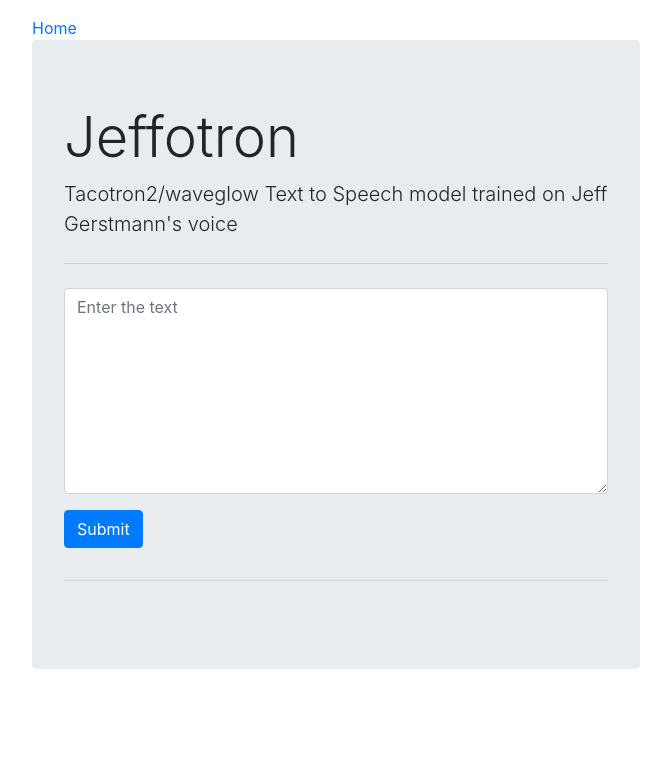
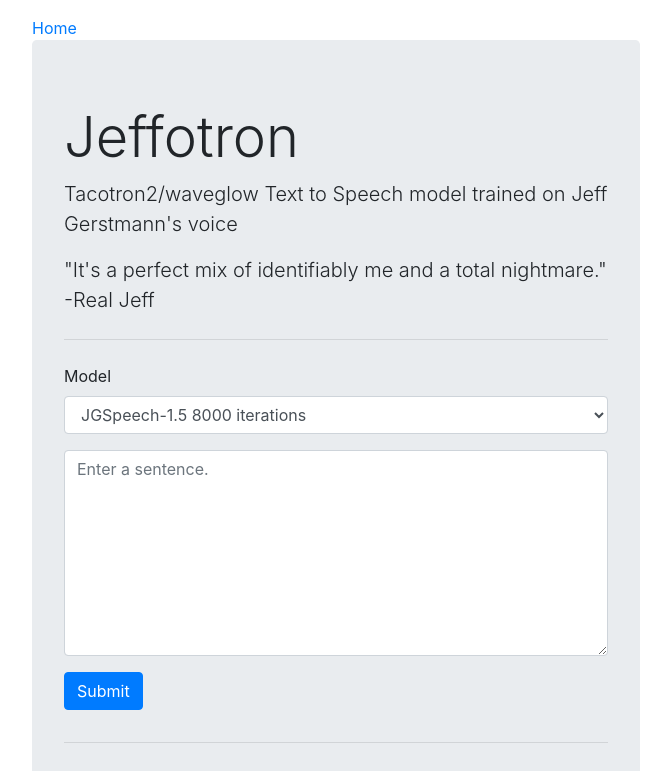
Before and after one commit to Verssae/flask-tacotron2-tts-web-app, a Flask app: page / in a window 1280 px wide. Shown: the top 771 px of the page, without its empty margins (0-671 px from the left). Before the commit the page ends 669 px from the top, so only its background shows below. Run offline with Flask 2, Linux system fonts and the light colour scheme; parts of the project's set-up code (start-up, migrations or seed data) failed here and were passed over; some libraries are stand-ins or nearby versions; grey boxes are pictures that could not be loaded.

Commit message:
support multiple models, normalize volume

```diff
--- a/app.py
+++ b/app.py
@@ -8,11 +8,9 @@
 from text2speech import T2S
 import os
 
-language = 'en'
-t2s = T2S(language)
-sample_text = {
-    'en' : 'Enter the text'
-}
+model = 'attempt11_8000'
+t2s = T2S(model)
+sample_text = 'Enter a sentence.'
 
 # Initialize Flask.
 app = Flask(__name__)
@@ -21,20 +19,19 @@
 def texttospeech():
     if request.method == 'POST':
         result = request.form
-        lang = 'en'
+        model = result['input_model']
         text = result['input_text']
-        if lang == t2s.language:
+        if model == t2s.model_choice:
             audio = t2s.tts(text)
         else:
-            audio = t2s.update_model(lang).tts(text)
-        print(audio)
-        return render_template('simple.html', voice=audio, sample_text=text, opt_lang=t2s.language)
+            audio = t2s.update_model(model).tts(text)
+        return render_template('simple.html', voice=audio, sample_text=text, opt_lang=t2s.model_choice)
 
 
 #Route to render GUI
 @app.route('/')
 def show_entries():
-    return render_template('simple.html', sample_text=sample_text.get(t2s.language), voice=None, opt_lang=t2s.language)
+    return render_template('simple.html', sample_text=sample_text, voice=None, opt_lang=t2s.model_choice)
 
 #Route to stream music
 @app.route('/<voice>', methods=['GET'])
--- a/config.json
+++ b/config.json
@@ -1,5 +1,7 @@
 {
     "model" : {
-        "en" : "models/jeffotron_7000"
+	"attempt11_8000": "models/checkpoint_8000",
+        "attempt5_3600" : "models/jeffotron_3600",
+        "attempt5_18000" : "models/jeffotron_18000"
     }
 }
--- a/templates/simple.html
+++ b/templates/simple.html
@@ -7,7 +7,7 @@
 
     <link rel="stylesheet" href="https://stackpath.bootstrapcdn.com/bootstrap/4.3.1/css/bootstrap.min.css"
         integrity="sha384-ggOyR0iXCbMQv3Xipma34MD+dH/1fQ784/j6cY/iJTQUOhcWr7x9JvoRxT2MZw1T" crossorigin="anonymous">
-    <title>The Text to Speech App</title>
+    <title>Jeffotron</title>
     <link rel="shortcut icon" href="/wavs/favicon.ico">
 
 </head>
@@ -22,8 +22,18 @@
         <div id="content" class="jumbotron">
             <h1 class="display-4">Jeffotron</h1>
             <p class="lead">Tacotron2/waveglow Text to Speech model trained on Jeff Gerstmann's voice</p>
+            <p class="lead">"It's a perfect mix of identifiably me and a total nightmare." -Real Jeff</p>
             <hr class="my-4">
             <form id="input_form" name="input_form" method="POST" action="/tts">
+	    <div class="form-group">
+		<label for="select">Model</label>
+		<select name="input_model" class="form-control">
+		    <option value="attempt11_8000">JGSpeech-1.5 8000 iterations</option>
+		    <option value="attempt5_3600">JGSpeech-0.4 3600 iterations</option>
+		    <option value="attempt5_18000">JGSpeech-0.4 18000 iterations</option>
+		</select>
+	    </div>
+
                 <div class="form-group">
                     <textarea class="form-control" id="text_area" name="input_text" placeholder="{{sample_text}}"
                         cols="40" rows="8"></textarea></div>
@@ -45,10 +55,18 @@
 			     Your browser does not support the audio element.
 		    </audio>
                 </div>
+	    </div>
                 {% endif %}
+	    <div id="ad">
+	        <br>
+	     	    Powered by <a href="https://leaf.cloud">
+		        <img src="https://www.leaf.cloud/images/logo/leafcloud-logo.png" width="100px"/>
+		     </a>
+	        <br/>
+	    </div>
+        </div>
 
-            </div>
-        </div>
+
         <script type="text/javascript" src="http://ajax.googleapis.com/ajax/libs/jquery/1.6.2/jquery.min.js"></script>
         <script type="text/javascript">
             $(document).ready(() => {
```
Also changed, not shown: text2speech.py (+11 -6 lines), 1 other file.
